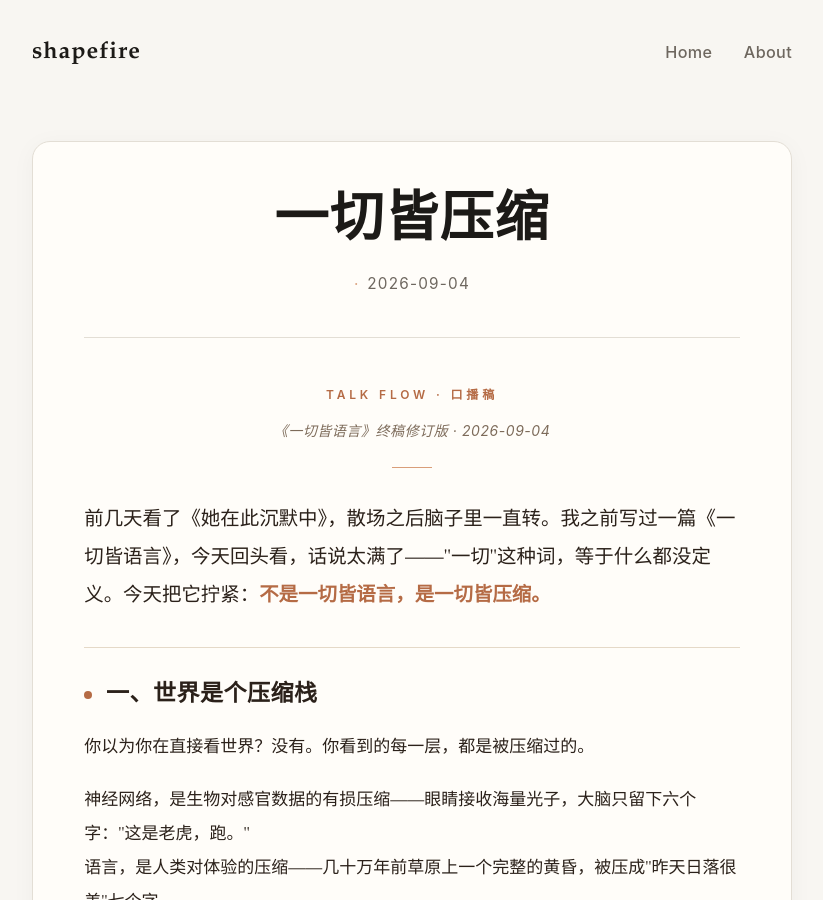
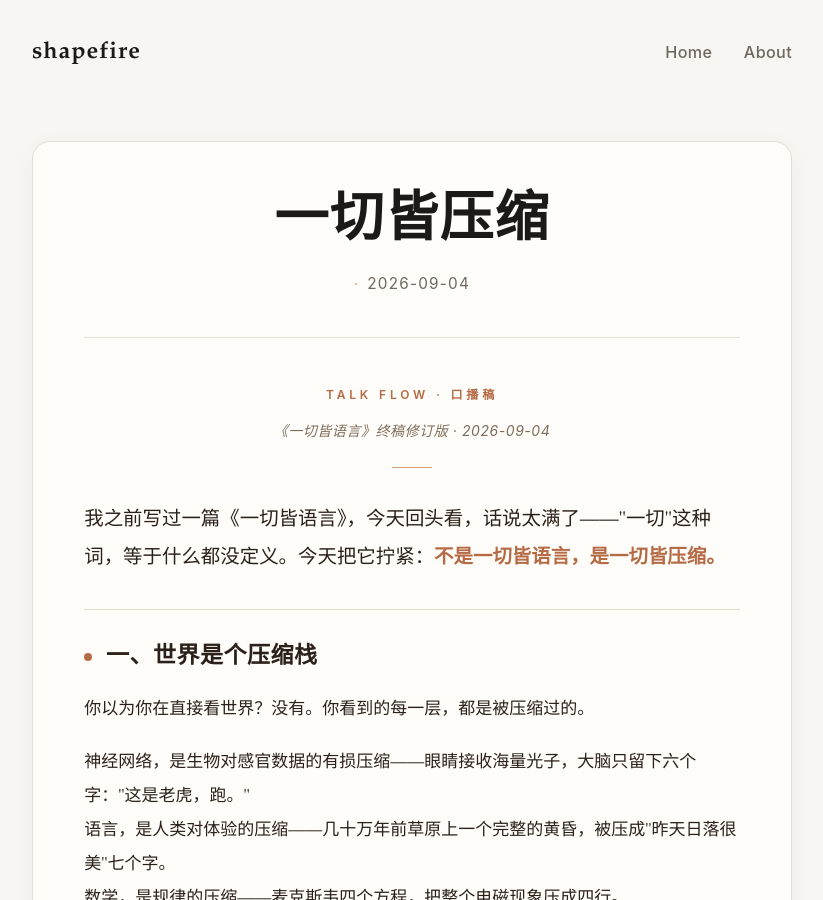
Before and after one commit to jangels/jangels.github.io, a Jekyll site: the page built from docs/_posts/2026-09-04-everything-is-compression.markdown, in a window 1280 px wide and 900 px high. Shown: the whole window, without its empty margins (228-1051 px from the left). Built offline with Jekyll 4.4.1, drawn with Linux system fonts in a browser that asks for light colours.

Commit message:
Update 2026-09-04-everything-is-compression.markdown

```diff
--- a/docs/_posts/2026-09-04-everything-is-compression.markdown
+++ b/docs/_posts/2026-09-04-everything-is-compression.markdown
@@ -13,7 +13,7 @@ categories: essay
     </div>
 
     <article>
-      <p class="lead">前几天看了《她在此沉默中》，散场之后脑子里一直转。我之前写过一篇《一切皆语言》，今天回头看，话说太满了——"一切"这种词，等于什么都没定义。今天把它拧紧：<strong>不是一切皆语言，是一切皆压缩。</strong></p>
+      <p class="lead"> 我之前写过一篇《一切皆语言》，今天回头看，话说太满了——"一切"这种词，等于什么都没定义。今天把它拧紧：<strong>不是一切皆语言，是一切皆压缩。</strong></p>
 
       <h2>一、世界是个压缩栈</h2>
       <p>你以为你在直接看世界？没有。你看到的每一层，都是被压缩过的。</p>
```
